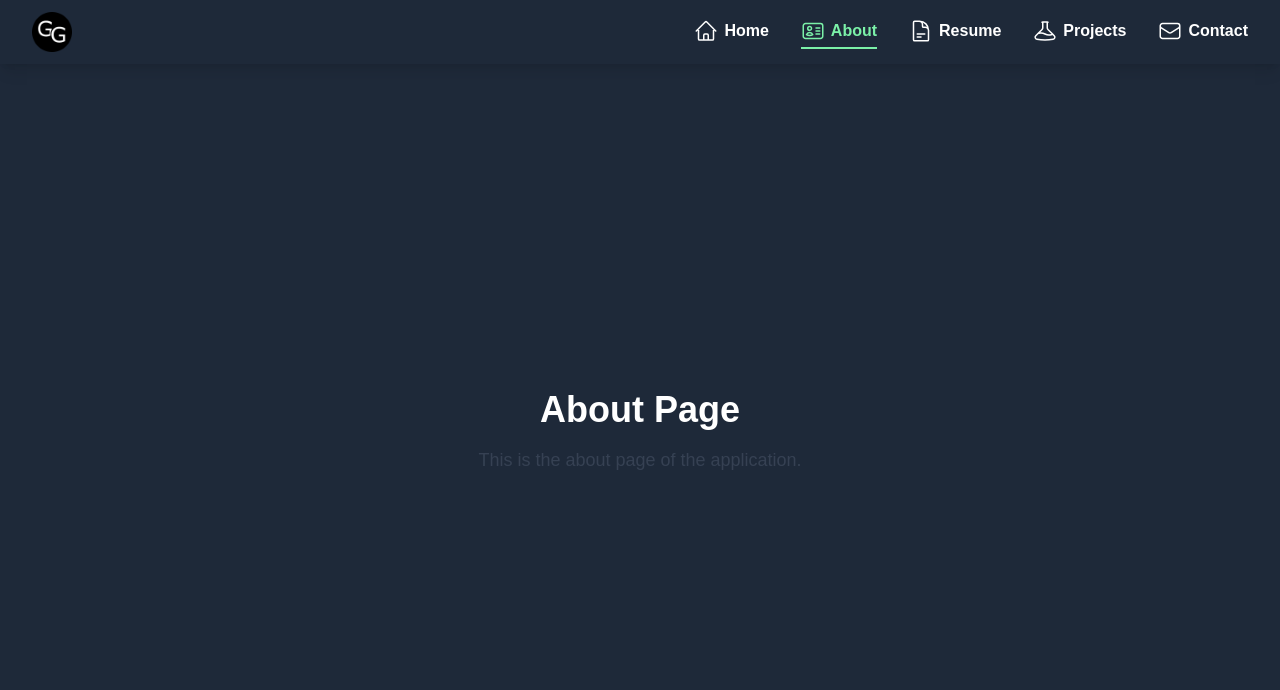
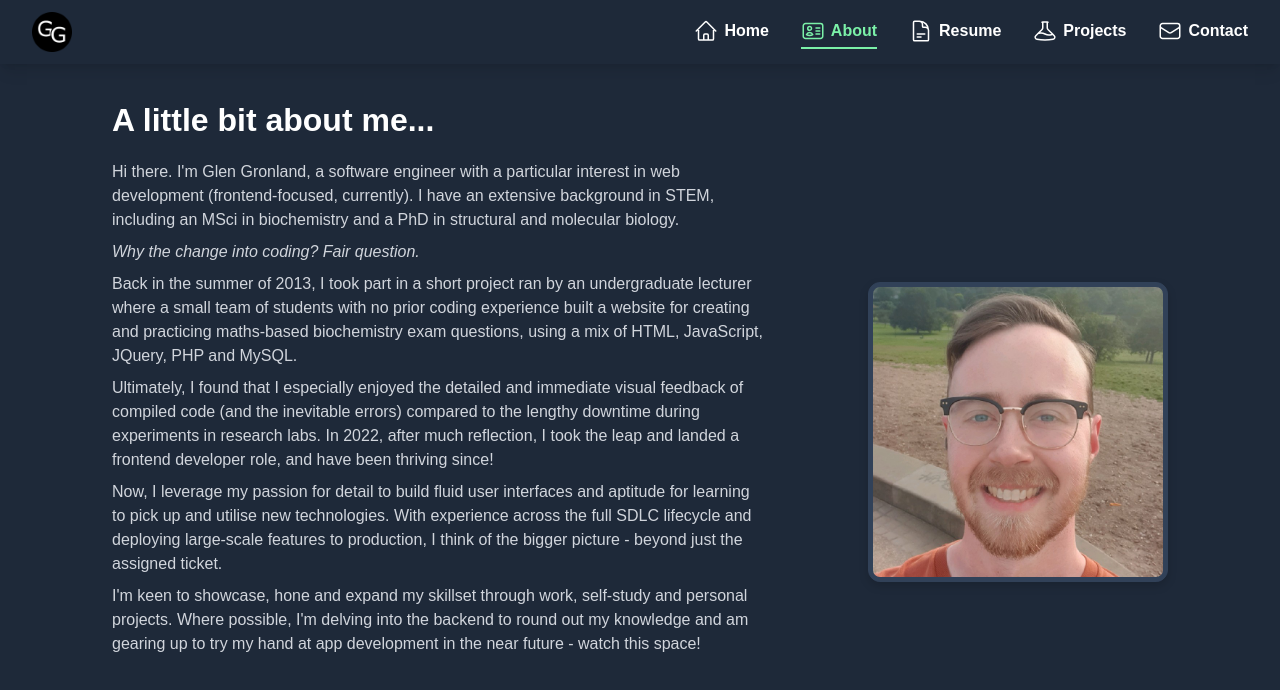
Before and after one commit to GGronland/portfolio-nextjs, a Next.js app: page /about in a window 1280 px wide. Shown: the top 690 px of the page. Built offline with nearby package versions, Linux system fonts and the light colour scheme.

Commit message:
Added content to about page

```diff
--- a/src/app/about/page.tsx
+++ b/src/app/about/page.tsx
@@ -1,10 +1,62 @@
+import Image from "next/image";
+import ProfilePicture from "@/assets/profilePicture.jpg";
+
 const AboutPage = () => {
   return (
-    <div className="flex flex-1 flex-col items-center justify-center">
-      <h1 className="text-4xl font-bold mb-4">About Page</h1>
-      <p className="text-lg text-gray-700">
-        This is the about page of the application.
-      </p>
+    <div className="flex flex-1 flex-col lg:flex-row justify-between gap-12 lg:gap-26 px-20 animate-fade-in-slow">
+      <div className="text-gray-300">
+        <h1 className="mb-4">A little bit about me...</h1>
+
+        <p>
+          Hi there. I'm Glen Gronland, a software engineer with a particular
+          interest in web development (frontend-focused, currently). I have an
+          extensive background in STEM, including an MSci in biochemistry and a
+          PhD in structural and molecular biology.
+        </p>
+
+        <p>
+          <i>Why the change into coding? Fair question.</i>
+        </p>
+
+        <p>
+          Back in the summer of 2013, I took part in a short project ran by an
+          undergraduate lecturer where a small team of students with no prior
+          coding experience built a website for creating and practicing
+          maths-based biochemistry exam questions, using a mix of HTML,
+          JavaScript, JQuery, PHP and MySQL.
+        </p>
+
+        <p>
+          Ultimately, I found that I especially enjoyed the detailed and
+          immediate visual feedback of compiled code (and the inevitable errors)
+          compared to the lengthy downtime during experiments in research labs.
+          In 2022, after much reflection, I took the leap and landed a frontend
+          developer role, and have been thriving since!
+        </p>
+
+        <p>
+          Now, I leverage my passion for detail to build fluid user interfaces
+          and aptitude for learning to pick up and utilise new technologies.
+          With experience across the full SDLC lifecycle and deploying
+          large-scale features to production, I think of the bigger picture -
+          beyond just the assigned ticket.
+        </p>
+
+        <p>
+          I'm keen to showcase, hone and expand my skillset through work,
+          self-study and personal projects. Where possible, I'm delving into the
+          backend to round out my knowledge and am gearing up to try my hand at
+          app development in the near future - watch this space!
+        </p>
+      </div>
+
+      <Image
+        className="m-auto border-1 max-h-[300px] p-1 rounded-xl border-slate-700 bg-slate-700 drop-shadow-lg hover:animate-pulse"
+        src={ProfilePicture}
+        alt="Picture of Glen Gronland"
+        width={300}
+        height={300}
+      />
     </div>
   );
 };
--- a/src/app/contact/page.tsx
+++ b/src/app/contact/page.tsx
@@ -23,7 +23,7 @@ const ContactPage = () => {
 
   return (
     <div className="flex flex-1 flex-col items-center justify-center">
-      <h1 className="text-4xl font-bold mb-4">Want to connect?</h1>
+      <h1 className="">Want to connect?</h1>
 
       <div className="flex justify-space-between items-center gap-8 mt-8">
         <div className="p-4 flex flex-col  h-36 justify-center items-center border-1 rounded-xl border-sky-950 bg-sky-900 drop-shadow-lg ">
--- a/src/app/globals.css
+++ b/src/app/globals.css
@@ -12,6 +12,7 @@
   --font-mono: var(--font-geist-mono);
 
   --animate-fade-in: fade-in 0.5s ease-in-out;
+  --animate-fade-in-slow: fade-in 1s ease-in-out;
 
   @keyframes fade-in {
     from {
@@ -24,14 +25,25 @@
 }
 
 @layer base {
+  h1 {
+    font-size: 2rem;
+    font-weight: 700; /* font-bold */
+    margin-bottom: 1rem;
+    color: white;
+  }
+
+  h2 {
+    font-size: 1.25rem; /* text-xl */
+    margin-bottom: 0.5rem; /* mb-2 */
+  }
+
   h2,
   h3 {
     font-weight: 600; /* font-semibold */
   }
 
-  h2 {
-    font-size: 1.25rem; /* text-xl */
-    margin-bottom: 0.5rem; /* mb-2 */
+  p:not(:last-child) {
+    margin-bottom: 0.5rem;
   }
 }
 
--- a/src/app/layout.tsx
+++ b/src/app/layout.tsx
@@ -29,7 +29,9 @@ export default function RootLayout({
         className={`${geistSans.variable} ${geistMono.variable} antialiased min-h-[100vh] flex flex-col`}
       >
         <NavbarHeader />
-        <main className="flex flex-1 overflow-hidden p-8">{children}</main>
+        <main className="flex flex-1 overflow-hidden py-8 px-8">
+          {children}
+        </main>
       </body>
     </html>
   );
```
Also changed, not shown: public/assets/profilePicture.jpg (added), 1 other file (tests, documents, lock files or other folders).
